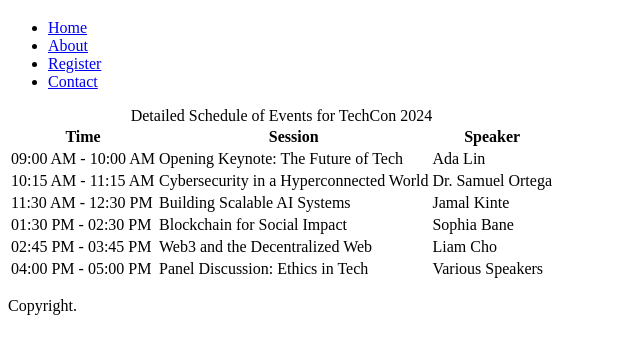
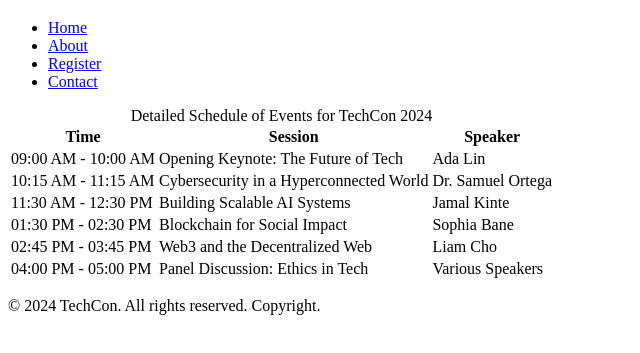
Before and after one commit to Biniunko/TechCon_HTML, a plain HTML site: page techcon_website/schedule.html in a window 1280 px wide. Shown: the part 61-414 px from the top of the page, without its empty margins (0-640 px from the left). Drawn offline with Linux system fonts and the light colour scheme.

Commit message:
Update schedule.html

```diff
--- a/techcon_website/schedule.html
+++ b/techcon_website/schedule.html
@@ -66,7 +66,7 @@
     </main>
 
     <footer>
-        <p>Copyright.</p>
+         <p>&copy; 2024 TechCon. All rights reserved. Copyright.</p>
     </footer>
 
 </body>
```
